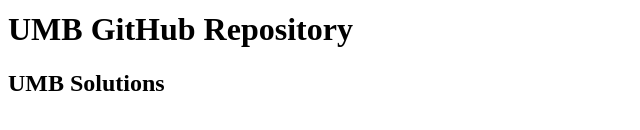
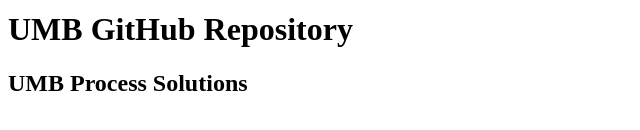
Before and after one commit to umb/umb.github.io, a plain HTML site: page index.html in a window 1280 px wide. Shown: the part 318-448 px from the top of the page, without its empty margins (0-640 px from the left). Drawn offline with Linux system fonts and the light colour scheme.

Commit message:
Update index.html

```diff
--- a/index.html
+++ b/index.html
@@ -2,6 +2,6 @@
   <body>
   <img src="http://www.umb.ch/sites/all/themes/umb/img/logo.png"/>
   <h1>UMB GitHub Repository</h1>
-  <h2>UMB Solutions </h2>
+  <h2>UMB Process Solutions </h2>
 </body>
 </html>
```
